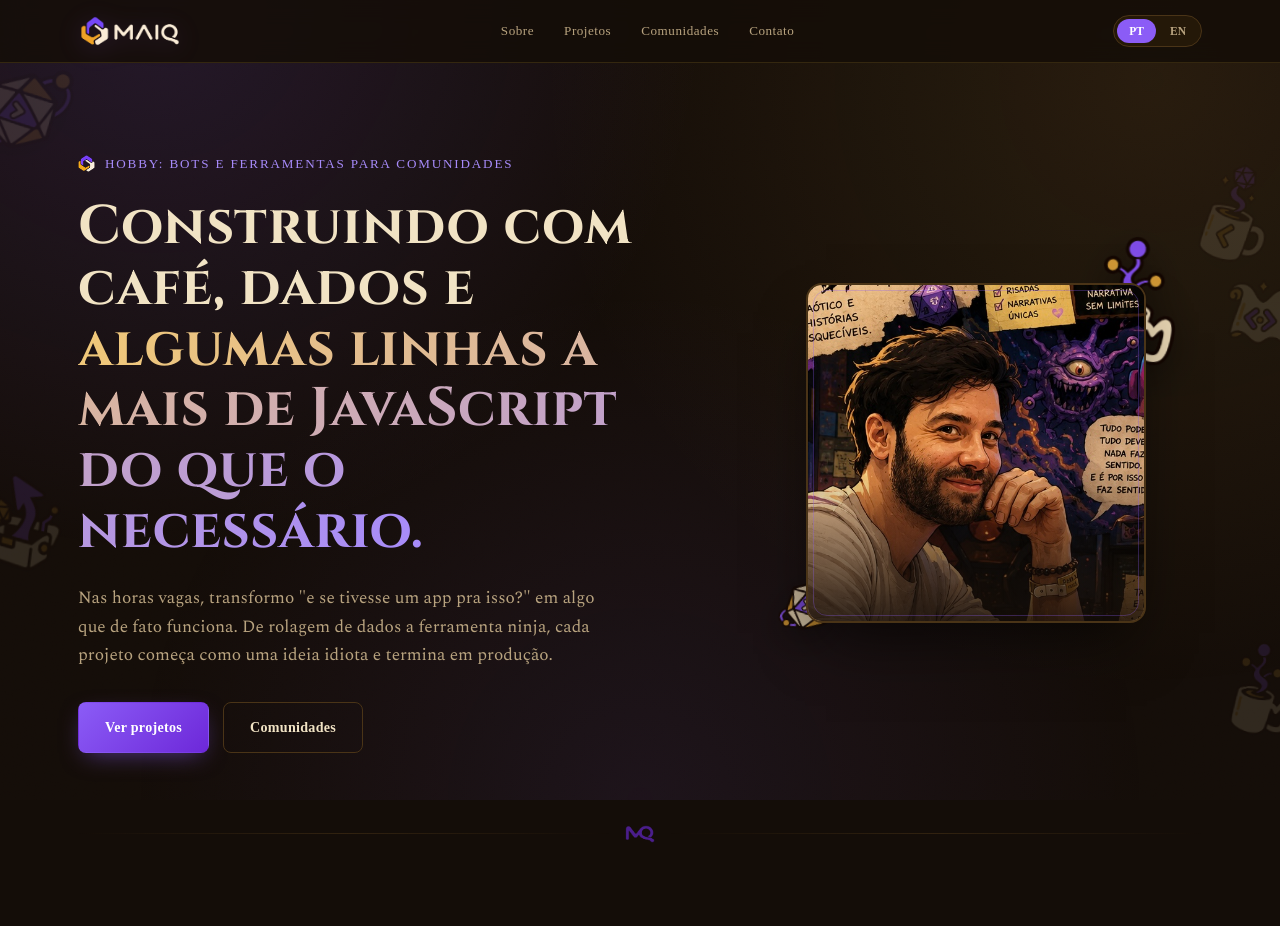
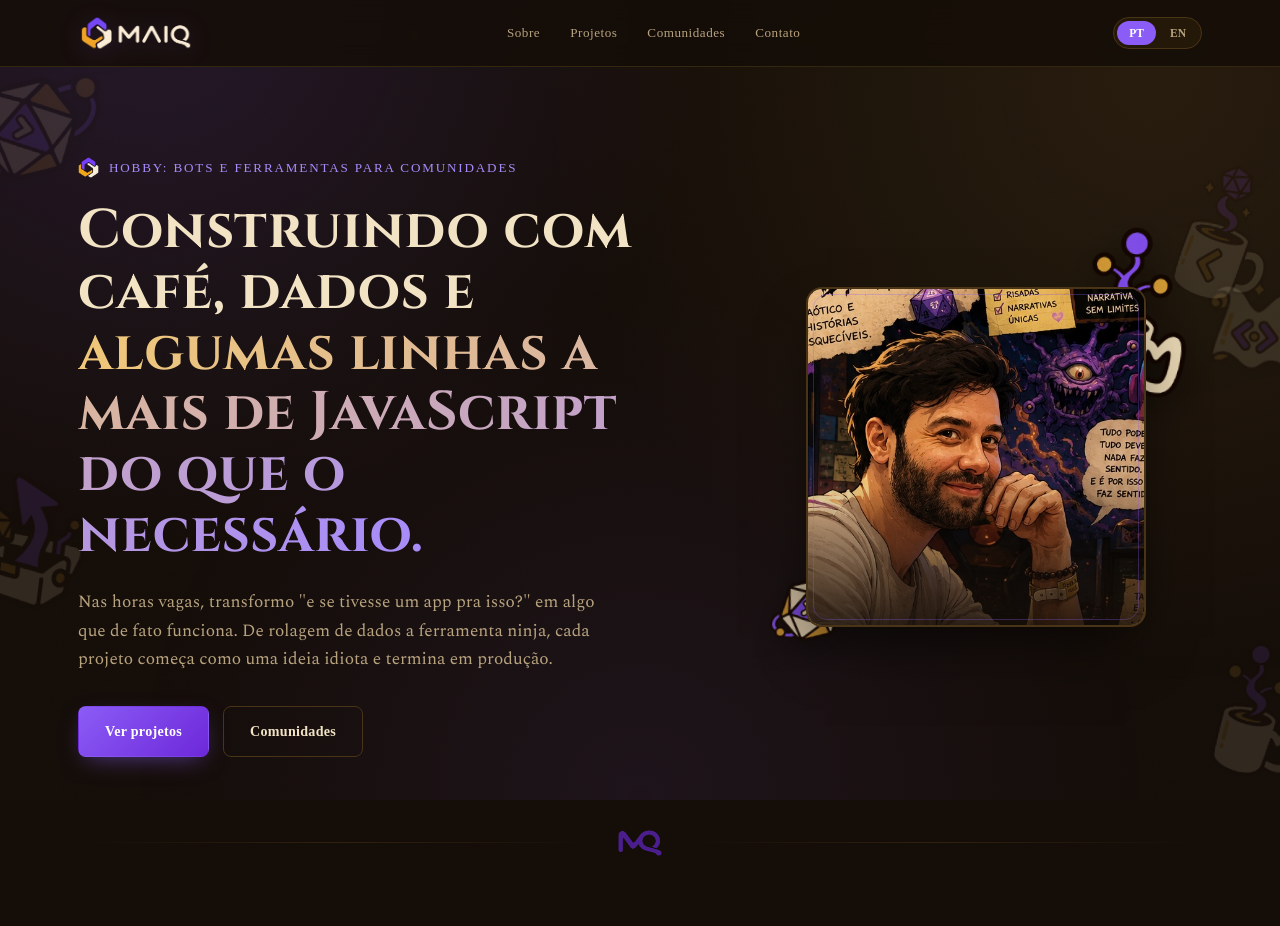
Before and after one commit to maiqbr/maiq, a plain HTML site: page index.html in a window 1280 px wide. Shown: the top 926 px of the page. Drawn offline with nearby package versions, Linux system fonts and the light colour scheme; a web font is replaced by a local one.

Commit message:
Update styles.css

```diff
--- a/styles.css
+++ b/styles.css
@@ -60,11 +60,11 @@ section{position:relative; z-index:1;}
   animation:float 8s ease-in-out infinite;
   opacity:0.12;
 }
-.page-motif.pm1{width:96px; top:10%; left:-24px; animation-duration:9s; animation-delay:0s;}
-.page-motif.pm2{width:72px; top:36%; right:-18px; animation-duration:11s; animation-delay:2s;}
-.page-motif.pm3{width:84px; top:61%; left:-20px; animation-duration:10s; animation-delay:1s;}
-.page-motif.pm4{width:64px; top:81%; right:-14px; animation-duration:8s; animation-delay:3s;}
-.page-motif.pm5{width:70px; top:22%; right:10px; animation-duration:12s; animation-delay:0.5s;}
+.page-motif.pm1{width:132px; top:10%; left:-34px; animation-duration:9s; animation-delay:0s;}
+.page-motif.pm2{width:102px; top:36%; right:-28px; animation-duration:11s; animation-delay:2s;}
+.page-motif.pm3{width:118px; top:61%; left:-30px; animation-duration:10s; animation-delay:1s;}
+.page-motif.pm4{width:92px; top:81%; right:-24px; animation-duration:8s; animation-delay:3s;}
+.page-motif.pm5{width:98px; top:22%; right:8px; animation-duration:12s; animation-delay:0.5s;}
 .floating-die{
   position:absolute; pointer-events:none;
   filter:drop-shadow(0 10px 18px rgba(0,0,0,0.55));
@@ -87,7 +87,7 @@ nav{
   color:var(--gold-soft);
 }
 .brand-signature{
-  display:block; width:auto; height:34px; object-fit:contain;
+  display:block; width:auto; height:38px; object-fit:contain;
   filter:drop-shadow(0 4px 12px rgba(139,92,246,0.2));
 }
 .nav-links{display:flex; align-items:center; gap:30px;}
@@ -139,7 +139,7 @@ nav{
   display:flex; align-items:center; gap:10px; margin-bottom:22px;
 }
 .eyebrow::before{
-  content:""; width:17px; height:17px; flex:0 0 17px;
+  content:""; width:21px; height:21px; flex:0 0 21px;
   background:url("brand/icons/maiq-icon-32.png") center/contain no-repeat;
 }
 h1{
@@ -183,8 +183,8 @@ h1 .accent{
   filter:drop-shadow(0 12px 20px rgba(0,0,0,0.5));
   animation:float 7s ease-in-out infinite;
 }
-.brand-deco.d1{width:88px; top:-38px; right:-32px; opacity:0.92;}
-.brand-deco.d2{width:62px; bottom:-24px; left:-26px; opacity:0.76; animation-delay:1.8s;}
+.brand-deco.d1{width:116px; top:-52px; right:-44px; opacity:0.92;}
+.brand-deco.d2{width:82px; bottom:-32px; left:-34px; opacity:0.78; animation-delay:1.8s;}
 
 /* ---------- Divider ---------- */
 .divider{
@@ -192,7 +192,7 @@ h1 .accent{
   display:flex; align-items:center; gap:14px; color:var(--purple); opacity:0.55;
 }
 .divider::before,.divider::after{content:""; flex:1; height:1px; background:linear-gradient(90deg,transparent,var(--line),transparent);}
-.divider img{width:30px; height:22px; object-fit:contain;}
+.divider img{width:46px; height:32px; object-fit:contain;}
 
 /* ---------- Section heading ---------- */
 .section-head{max-width:1180px; margin:0 auto; padding:0 28px; margin-bottom:44px;}
@@ -251,7 +251,7 @@ section.block.alt{background:var(--bg-soft); border-top:1px solid var(--line-sof
 }
 .stat-card:hover::after{opacity:1;}
 .stat-icon{
-  display:block; width:42px; height:42px; object-fit:contain; margin-bottom:10px;
+  display:block; width:58px; height:58px; object-fit:contain; margin-bottom:12px;
   animation:float 7s ease-in-out infinite;
   filter:drop-shadow(0 4px 10px rgba(139,92,246,0.35));
 }
@@ -395,7 +395,7 @@ section.block.alt{background:var(--bg-soft); border-top:1px solid var(--line-sof
 /* ---------- Footer ---------- */
 footer{border-top:1px solid var(--line-soft); padding:48px 28px; text-align:center; color:var(--muted); font-size:0.88rem;}
 footer .brand{justify-content:center; margin-bottom:14px;}
-.footer-signature{height:42px; filter:none;}
+.footer-signature{height:50px; filter:none;}
 footer a{color:var(--ember-soft);}
 footer a:hover{text-decoration:underline;}
 
@@ -414,7 +414,7 @@ footer a:hover{text-decoration:underline;}
   .stat-grid{grid-template-columns:1fr 1fr; gap:12px;}
   .stat-card{padding:16px;}
   .stat-card .num{font-size:1.6rem;}
-  .stat-icon{width:36px; height:36px; margin-bottom:6px;}
+  .stat-icon{width:48px; height:48px; margin-bottom:8px;}
   .projects{padding:0 20px; gap:18px;}
   .project-body{padding:22px 18px;}
   .project-media{padding:24px;}
@@ -422,6 +422,7 @@ footer a:hover{text-decoration:underline;}
   .project-top{flex-direction:column; align-items:flex-start; gap:8px;}
   .comm-wrap{padding:0 20px;}
   nav{padding:12px 20px;}
+  nav .brand-signature{height:34px;}
   footer{padding:36px 20px;}
   .divider{padding:0 20px;}
   .page-motif{display:none;}
```
